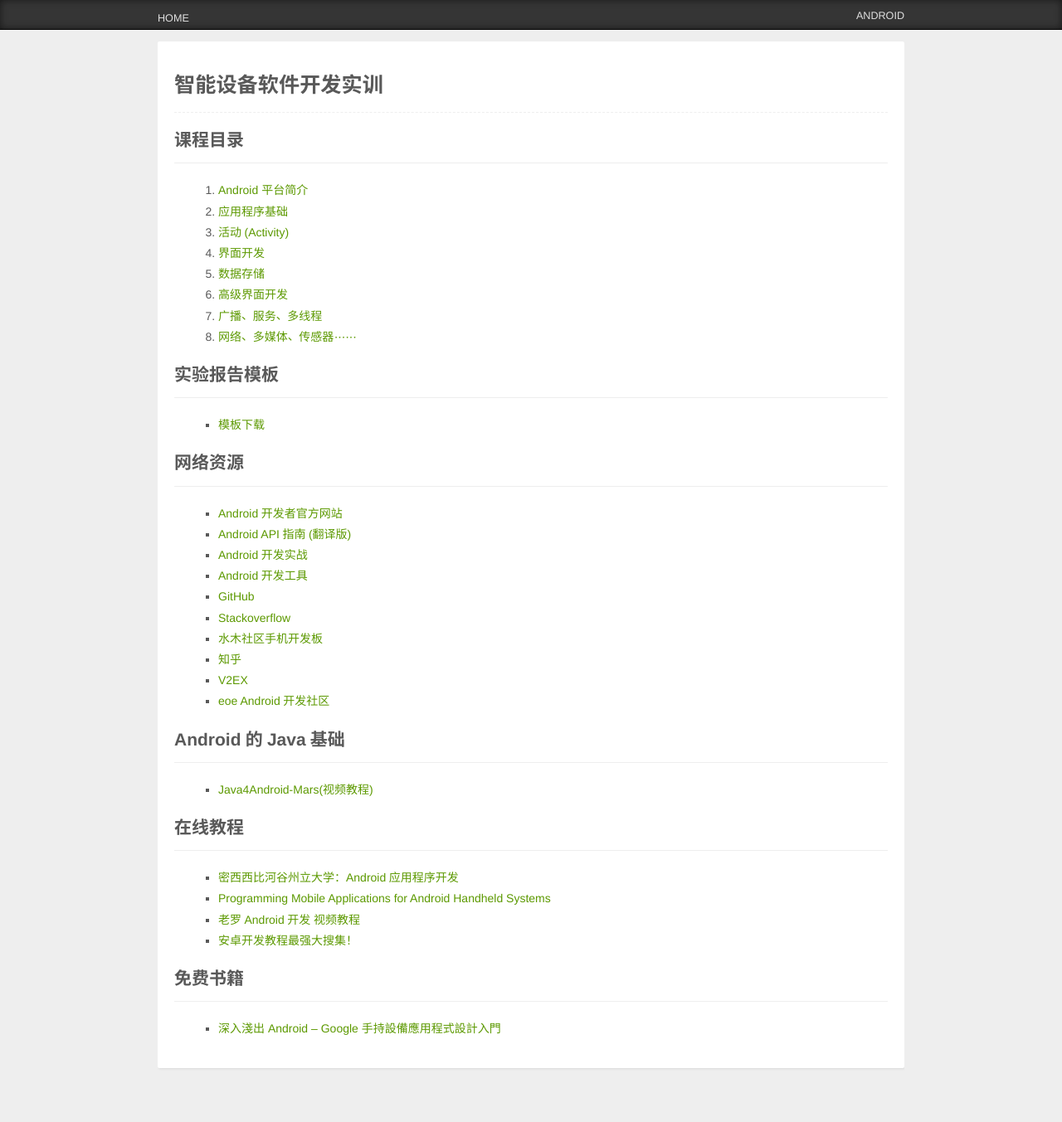
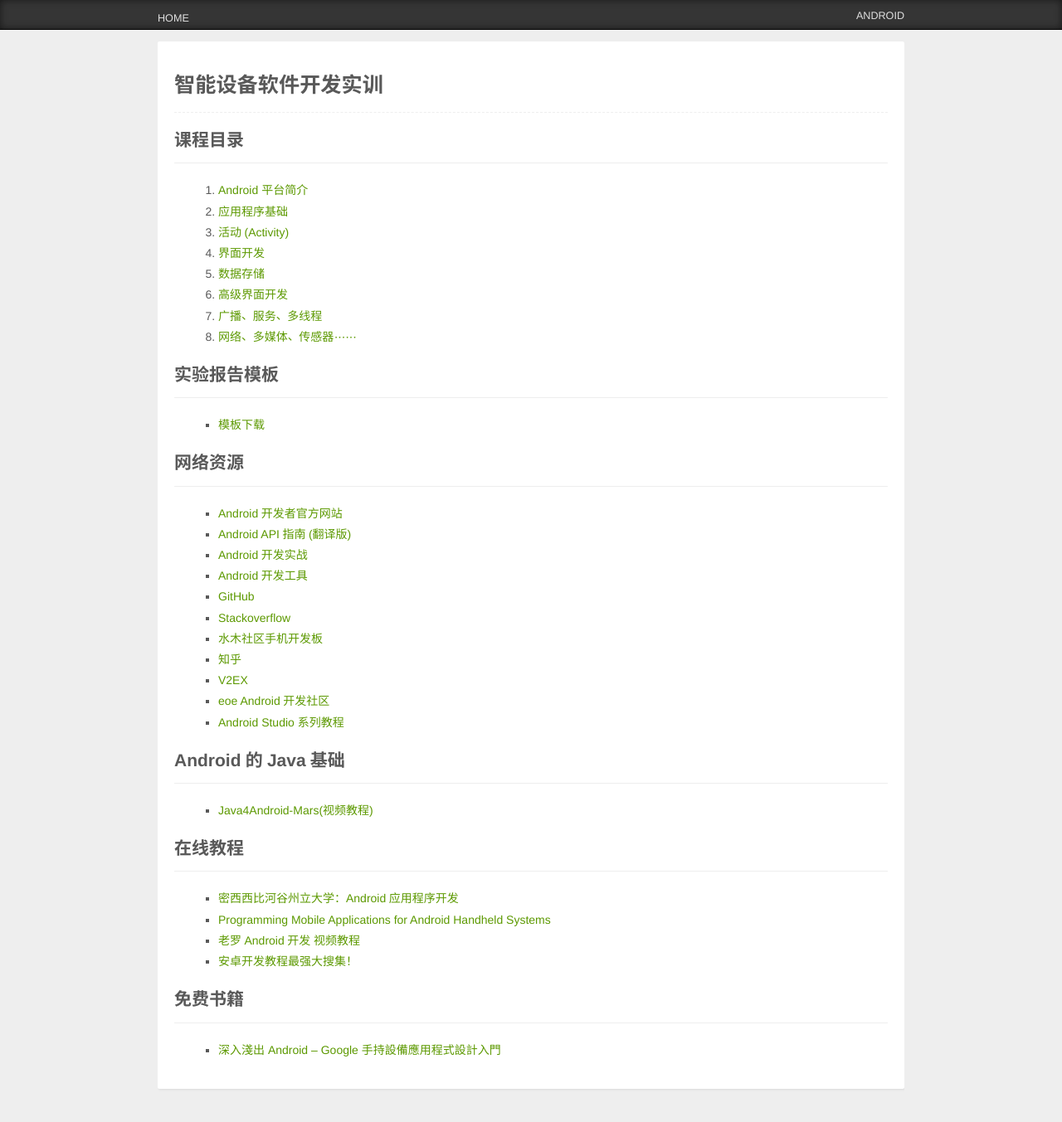
Before and after one commit to zjsu/android, a Jekyll site: the page built from index.md, in a window 1280 px wide and 1363 px high. Shown: the top 1353 px of the window at 83% size. Built offline with Jekyll 4.4.1, drawn with Linux system fonts in a browser that asks for light colours; Markdown is read by kramdown in place of the engine named in the settings.

Commit message:
Add Android Studio Courses

```diff
--- a/index.md
+++ b/index.md
@@ -32,6 +32,7 @@ comments: false
 - [知乎](http://www.zhihu.com/topic/19555634)
 - [V2EX](http://v2ex.com)
 - [eoe Android开发社区](http://www.eoeandroid.com)
+- [Android Studio 系列教程](http://stormzhang.com/posts.html#AndroidStudio)
 
 ## Android的Java基础
 
```
